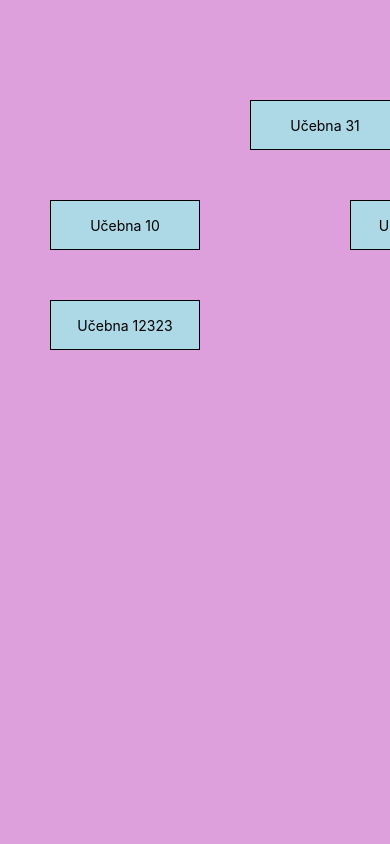
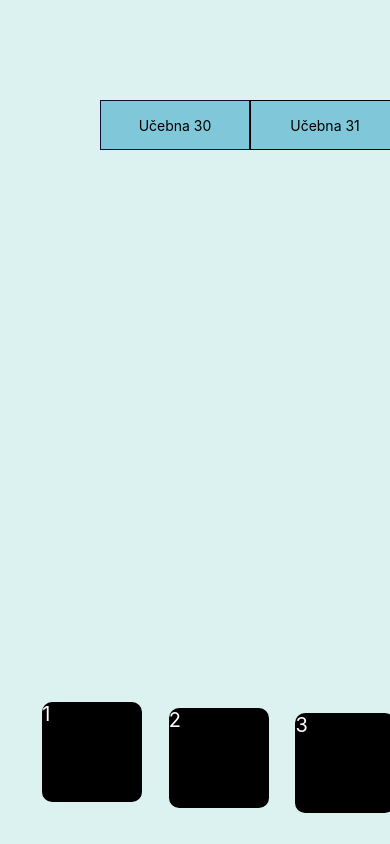
Before and after one commit to gr0nn1x/rocnikovka, a React Native app: screen / in a window 390 px wide. Built offline with nearby package versions, Linux system fonts and the light colour scheme.

Commit message:
modal added,started floor switch

```diff
--- a/App.js
+++ b/App.js
@@ -1,10 +1,30 @@
-import React from "react";
-import { View, Text, StyleSheet, Pressable, ScrollView } from "react-native";
+import React, { useState } from "react";
+import {
+  View,
+  Text,
+  StyleSheet,
+  TouchableWithoutFeedback,
+  ScrollView,
+  Modal,
+  Button,
+  Dimensions,
+} from "react-native";
 import dataList from "./data/data.json";
 
+const windowHeight = Dimensions.get("window").height;
+const windowWidth = Dimensions.get("window").width;
+
 export default function App() {
+  const [selectedData, setSelectedData] = useState(null);
+  const [isModalVisible, setIsModalVisible] = useState(false);
+
   const test = (data) => {
-    console.log(data.id);
+    setSelectedData(data);
+    setIsModalVisible(true);
+  };
+
+  const closeModal = () => {
+    setIsModalVisible(false);
   };
 
   return (
@@ -12,8 +32,8 @@ export default function App() {
       <View style={styles.container}>
         {dataList.map((data) => {
           return (
+            <TouchableWithoutFeedback key={data.id} onPress={() => test(data)}>
               <View
-              key={data.id}
                 style={[
                   {
                     left: data.x,
@@ -25,12 +45,47 @@ export default function App() {
                   styles.room,
                 ]}
               >
-              <Pressable onPress={() => test(data)}>
                 <Text>{data.name}</Text>
-              </Pressable>
               </View>
+            </TouchableWithoutFeedback>
           );
         })}
+        <TouchableWithoutFeedback onPress={() => setIsModalVisible(false)}>
+          <Modal
+            visible={isModalVisible}
+            onRequestClose={closeModal}
+            animationType="slide"
+            presentationStyle="pageSheet"
+          >
+            <View style={styles.modalContainer}>
+              <View style={styles.modalContent}>
+                <Text style={styles.modalText}>
+                  {selectedData ? selectedData.name : ""}
+                </Text>
+                {selectedData && selectedData.teachers && (
+                  <Text style={styles.teacherText}>
+                    Teacher: {selectedData.teachers}
+                  </Text>
+                )}
+                <View style={styles.buttonContainer}>
+                  <Button title="Close" onPress={closeModal} />
+                </View>
+              </View>
+            </View>
+          </Modal>
+        </TouchableWithoutFeedback>
+        <View style={[styles.switch, styles.switchOne]}>
+          <Text style={styles.switchText}>1</Text>
+        </View>
+        <View style={[styles.switch, styles.switchTwo]}>
+          <Text style={styles.switchText}>2</Text>
+        </View>
+        <View style={[styles.switch, styles.switchThree]}>
+          <Text style={styles.switchText}>3</Text>
+        </View>
+        <View style={[styles.switch, styles.switchFour]}>
+          <Text style={styles.switchText}>4</Text>
+        </View>
       </View>
     </ScrollView>
   );
@@ -38,17 +93,65 @@ export default function App() {
 
 const styles = StyleSheet.create({
   container: {
-    width: 10000,
-    height: 10000,
-    backgroundColor: "plum",
+    width: 700,
+    height: 1000,
+    backgroundColor: "#DCF2F1",
   },
   room: {
     position: "absolute",
-    backgroundColor: "lightblue",
+    backgroundColor: "#7FC7D9",
     justifyContent: "center",
     alignItems: "center",
     borderWidth: 1,
-
   },
-  body: {},
+  modalContainer: {
+    flex: 1,
+    justifyContent: "center",
+    alignItems: "center",
+    backgroundColor: "rgba(0, 0, 0, 0.5)",
+  },
+  modalContent: {
+    backgroundColor: "#7FC7D9",
+    width: windowWidth * 0.8,
+    height: windowHeight * 0.8,
+    padding: 20,
+    borderRadius: 10,
+    alignItems: "center",
+  },
+  modalText: {
+    color: "#1035F1",
+    fontSize: 24,
+    marginBottom: 10,
+  },
+  teacherText: {
+    color: "#1035F1",
+    fontSize: 18,
+    marginBottom: 10,
+  },
+  buttonContainer: {
+    marginTop: "auto",
+  },
+  switch: {
+    height: 100,
+    width: 100,
+    backgroundColor: "black",
+    borderRadius: 10,
+  },
+  switchText: { color: "white", fontSize: 20 },
+  switchOne: {
+    top: windowWidth * 1.8,
+    left: windowHeight * 0.05,
+  },
+  switchTwo: {
+    top: windowWidth * 1.558,
+    left: windowHeight * 0.2,
+  },
+  switchThree: {
+    top: windowWidth * 1.316,
+    left: windowHeight * 0.35,
+  },
+  switchFour: {
+    top: windowWidth * 1.072,
+    left: windowHeight * 0.5,
+  },
 });
--- a/data/data.json
+++ b/data/data.json
@@ -2,12 +2,12 @@
   {
     "id": 30,
     "name": "Učebna 30",
-    "x": 400,
+    "x": 100,
     "y": 100,
     "width": 150,
     "height": 50,
     "teachers": ["Till", "Esch"],
-    "color": "red"
+    "color": "#0F1035"
   },
   {
     "id": 31,
@@ -17,32 +17,5 @@
     "width": 150,
     "height": 50,
     "teachers": ["Svobodova"]
-  },
-  {
-    "id": 32,
-    "name": "Učebna 21313",
-    "x": 350,
-    "y": 200,
-    "width": 150,
-    "height": 50,
-    "teachers": ["KYS"]
-  },
-  {
-    "id": 33,
-    "name": "Učebna 10",
-    "x": 50,
-    "y": 200,
-    "width": 150,
-    "height": 50,
-    "teachers": ["KYS"]
-  },
-  {
-    "id": 33,
-    "name": "Učebna 12323",
-    "x": 50,
-    "y": 300,
-    "width": 150,
-    "height": 50,
-    "teachers": ["KYS"]
   }
 ]
```
Lines whose indentation alone changed are shown as unchanged.
